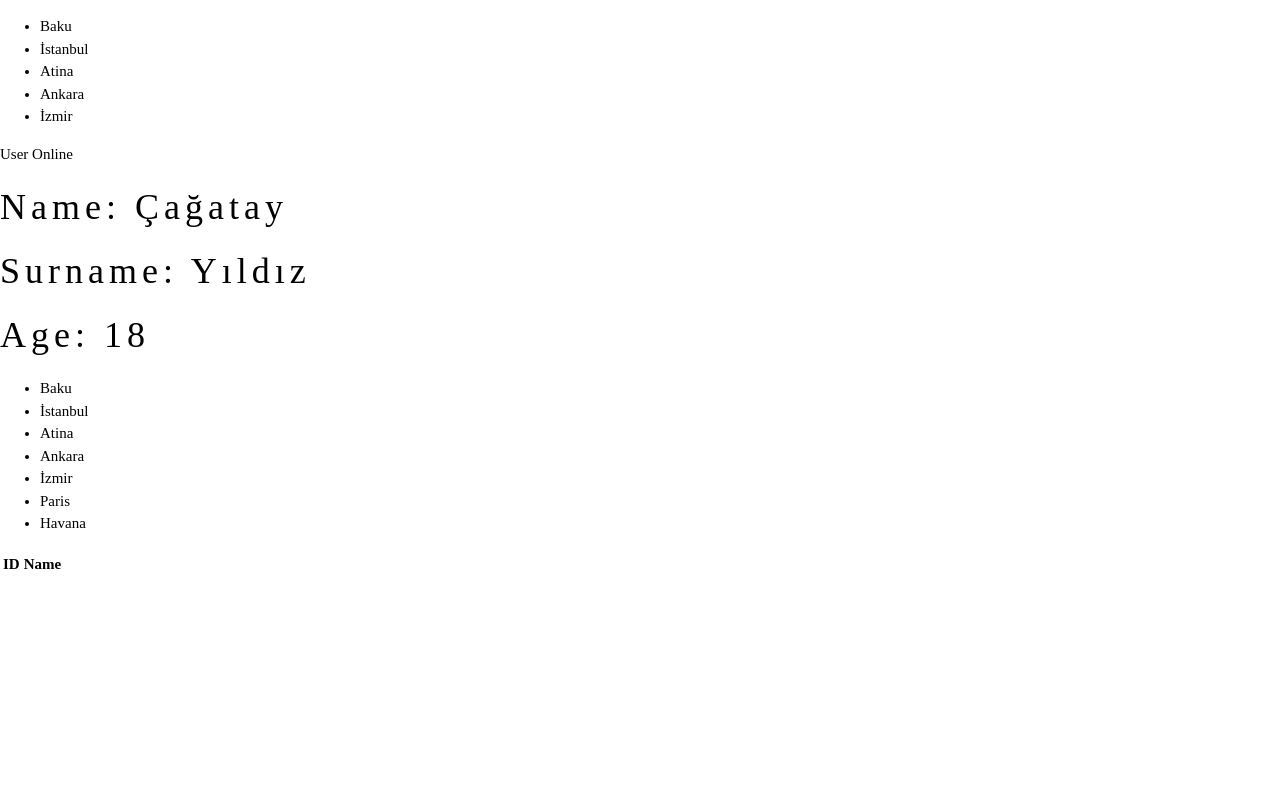
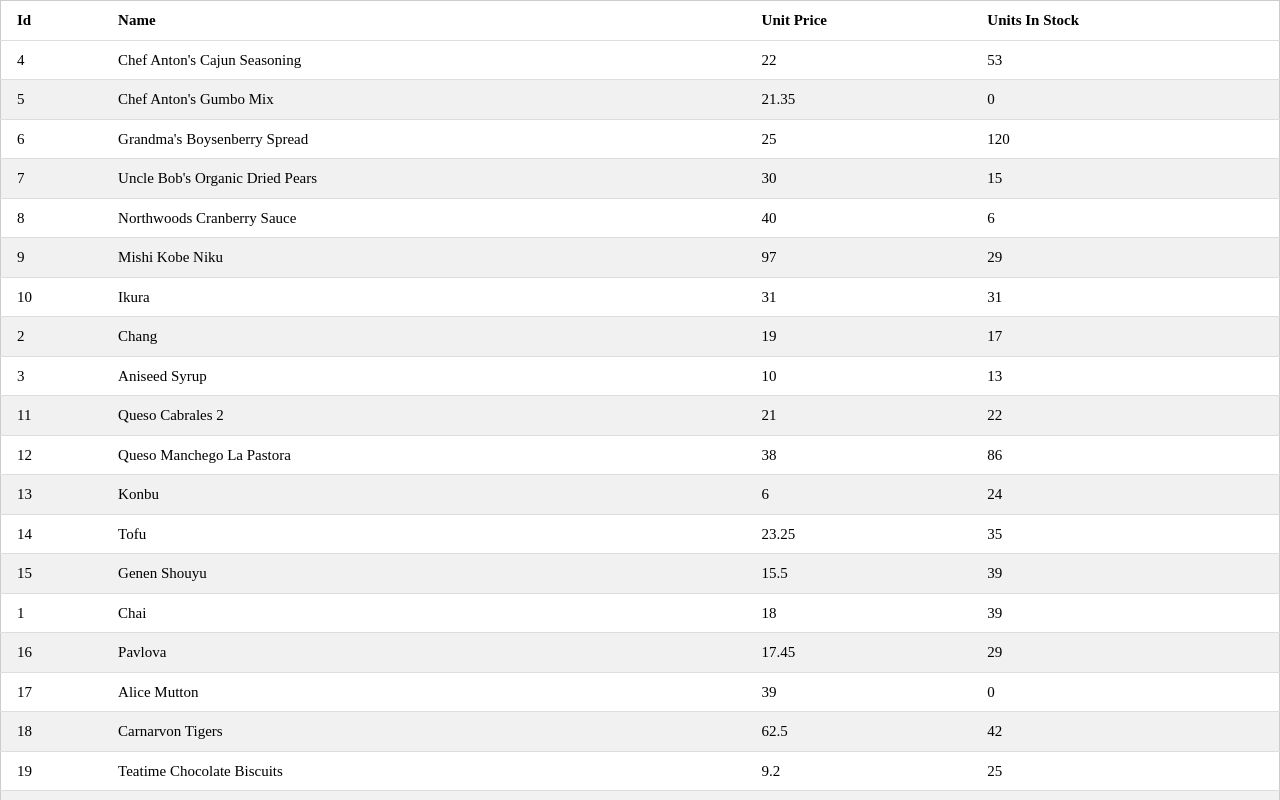
Before and after one commit to yakintech/academy-react-tutorial, a React (Create React App) app: page / in a window 1280 px wide. Shown: the top 800 px of the page. Built offline with nearby package versions, Linux system fonts and the light colour scheme.

Commit message:
Product page

```diff
--- a/src/App.js
+++ b/src/App.js
@@ -1,5 +1,6 @@
 import IfElseSample from "./JsxSample/IfElseSample"
 import MapSample from "./JsxSample/MapSample"
+import ProductPage from "./JsxSample/ProductPage";
 import UserDetail from "./PropsSample/UserDetail"
 
 
@@ -10,6 +11,7 @@ function App() {
 
 
   return <>
+    <ProductPage />
     <MapSample />
     <IfElseSample></IfElseSample>
     <UserDetail name='Çağatay' surname='Yıldız' age={18} cities={cities} />
--- a/src/JsxSample/SupplierPage.js
+++ b/src/JsxSample/ProductPage.js
@@ -1,6 +1,6 @@
 import React from 'react'
 
-function SupplierPage() {
+function ProductPage() {
 
     let products = [
         {
@@ -968,12 +968,31 @@ function SupplierPage() {
     ]
 
 
-    return (<table>
+    return (<table className="w3-table-all">
         <thead>
-
+            <tr>
+                <th>Id</th>
+                <th>Name</th>
+                <th>Unit Price</th>
+                <th>Units In Stock</th>
+            </tr>
         </thead>
+        <tbody>
+            {
+                products.map(item =>{
+                 return   <tr>
+                        <td>{item.id}</td>
+                        <td>{item.name}</td>
+                        <td>{item.unitPrice}</td>
+                        <td>{item.unitsInStock}</td>
+                    </tr>
+                })
+            }
+        </tbody>
     </table>
     )
 }
 
-export default SupplierPage
+//unitPRice > 20 ise raw tomato olsun
+
+export default ProductPage
```
